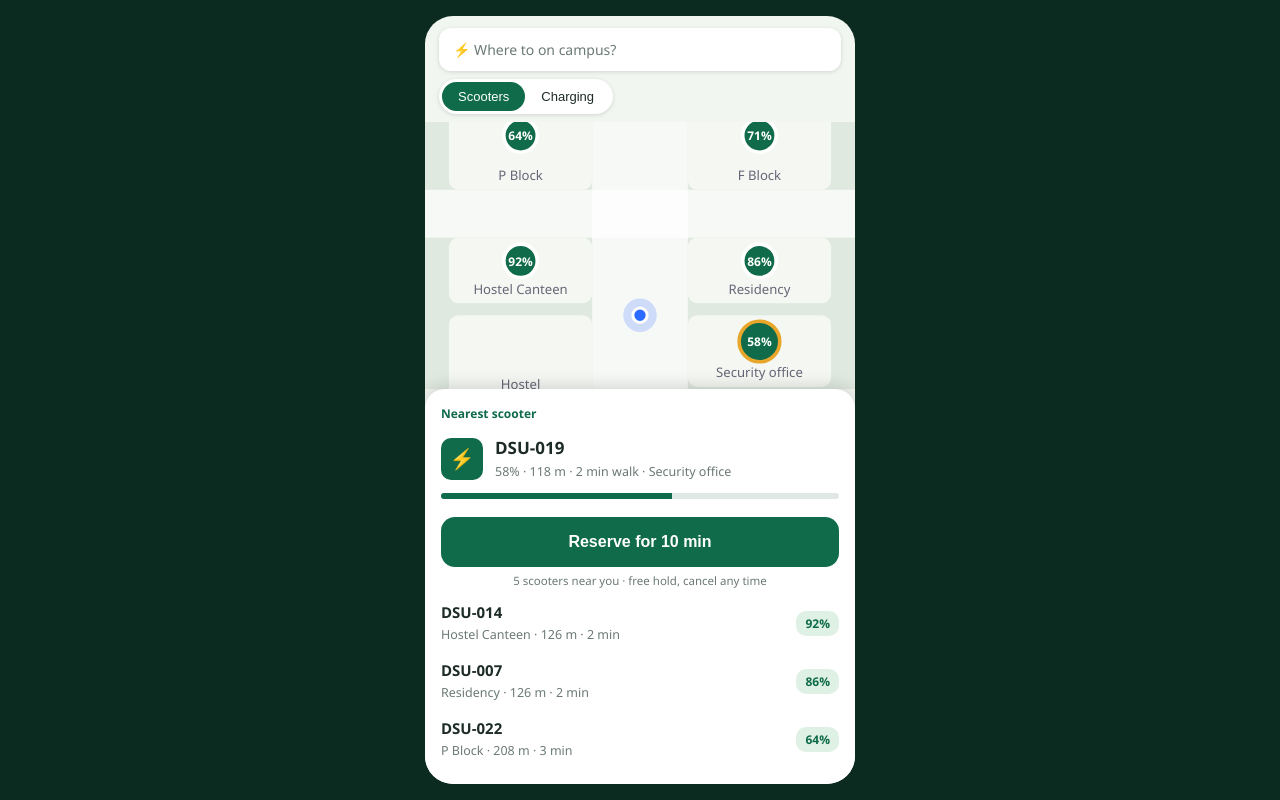
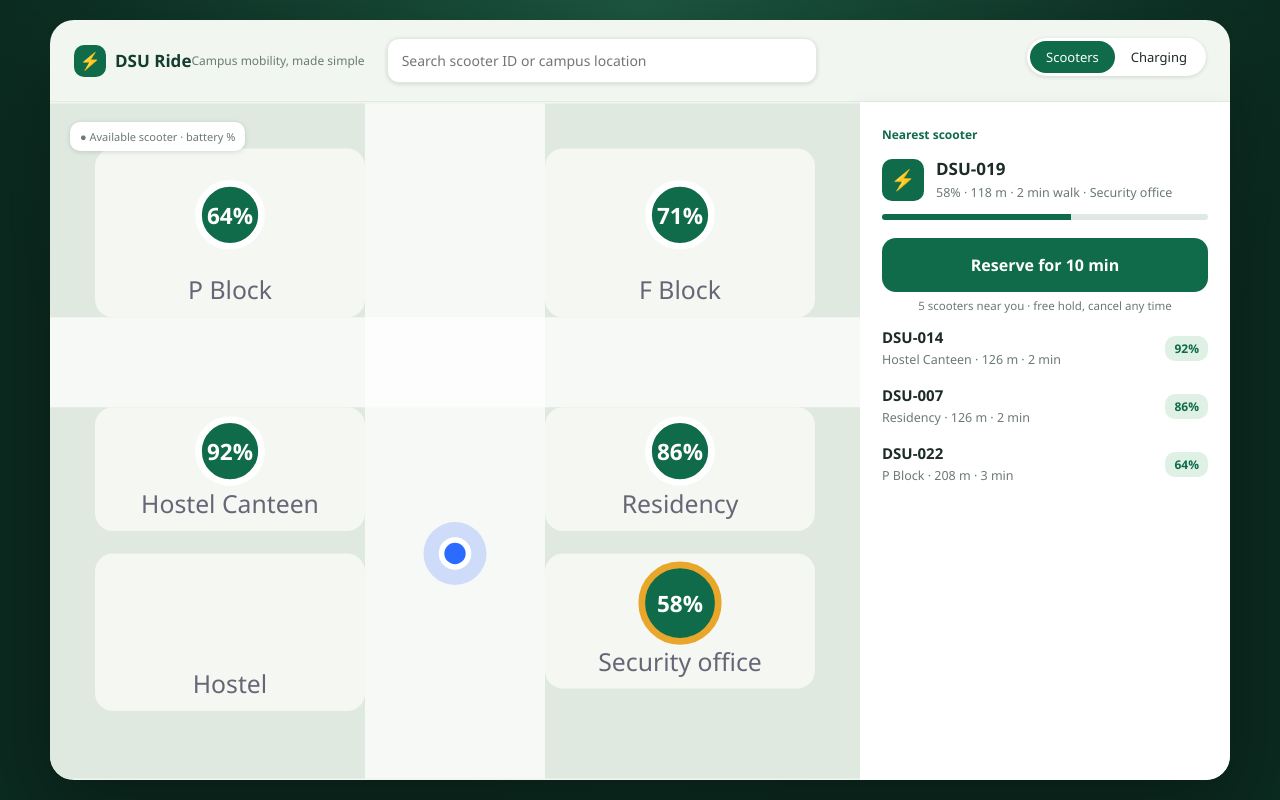
Before and after one commit to AakashR-exe/DSU-Ride-Concept-Demo, a plain HTML site: page dsu-ride-demo/index.html in a window 1280 px wide. Drawn offline with Linux system fonts and the light colour scheme.

Commit message:
Build responsive DSU Ride web app

```diff
--- a/dsu-ride-demo/index.html
+++ b/dsu-ride-demo/index.html
@@ -3,7 +3,8 @@
 <meta name="viewport" content="width=device-width,initial-scale=1,viewport-fit=cover">
 <meta name="theme-color" content="#123d2f">
 <link rel="manifest" href="manifest.webmanifest"><link rel="icon" href="icon.svg" type="image/svg+xml"><link rel="apple-touch-icon" href="icon.svg">
-<title>DSU Ride – Concept Demo</title>
+<meta name="description" content="Find, reserve, and ride shared electric scooters around the DSU campus.">
+<title>DSU Ride — Campus mobility</title>
 <style>
 :root{--g:#123d2f;--g2:#0f6b4a;--a:#e8a62a;--c:#f1f6f1;--ink:#1d2b26;--mute:#6b7a73;--r:#c0504a;--p:#ecc9bc}
 *{box-sizing:border-box;margin:0;-webkit-tap-highlight-color:transparent}
@@ -12,7 +13,8 @@ body{font-family:"Segoe UI",Roboto,system-ui,sans-serif;background:#0b2a20;color
 #app{width:100%;max-width:430px;height:100%;background:var(--c);position:relative;overflow:hidden;display:flex;flex-direction:column;padding-top:env(safe-area-inset-top)}
 @media(min-width:600px){#app{height:min(900px,96vh);margin:auto;border-radius:28px}}
 .top{padding:12px 14px 8px;display:flex;gap:8px;flex-direction:column}
-.search{background:#fff;border-radius:12px;padding:12px 14px;font-size:14px;color:var(--mute);box-shadow:0 1px 4px #0002}
+.search{width:100%;background:#fff;border:1px solid #e1e9e3;border-radius:12px;padding:12px 14px;font:inherit;font-size:14px;color:var(--ink);box-shadow:0 1px 4px #0002}
+.search:focus{outline:2px solid #75a88e;outline-offset:1px}
 .tabs{display:inline-flex;background:#fff;border-radius:20px;padding:3px;align-self:flex-start;box-shadow:0 1px 4px #0002}
 .tabs button{border:0;background:none;padding:7px 16px;border-radius:17px;font-size:13px;color:var(--ink)}
 .tabs .on{background:var(--g2);color:#fff}
@@ -55,6 +57,33 @@ input[type=range]{width:100%;accent-color:var(--a)}
 .done{padding:40px 22px;text-align:center}.done h1{font-family:Georgia,serif;font-weight:400;font-size:30px;margin:10px 0 18px;color:var(--g)}
 .done .stats{background:#fff;border-radius:14px;margin-bottom:16px;color:var(--ink)}.done .stats small{color:var(--mute)}
 .note{font-size:11.5px;color:var(--mute);text-align:center;padding:6px 10px}
+.brand{display:flex;align-items:center;gap:9px;color:var(--g);font-weight:800;font-size:17px;white-space:nowrap}
+.brandmark{width:32px;height:32px;border-radius:10px;background:var(--g2);color:#fff;display:grid;place-items:center}
+.home-heading{display:flex;justify-content:space-between;align-items:center}
+.home-heading small{color:var(--mute);font-size:12px}
+.map-wrap{position:relative;display:flex;flex:1;min-height:0}
+.map-key{position:absolute;left:12px;top:12px;background:#fff;border-radius:10px;padding:7px 10px;font-size:11px;color:var(--mute);box-shadow:0 1px 5px #0002}
+.empty{padding:20px 4px;color:var(--mute);font-size:14px;line-height:1.5}
+.empty b{display:block;color:var(--ink);margin-bottom:4px}
+button{font-family:inherit;cursor:pointer}
+.btn:focus-visible,.lnk:focus-visible,.tabs button:focus-visible,.row[onclick]:focus-visible{outline:3px solid #e8a62a;outline-offset:2px}
+@media(min-width:760px){
+ body{padding:20px;background:radial-gradient(ellipse at 50% 0%,#1d5942,#0b2a20 72%)}
+ #app{max-width:1180px;width:100%;height:min(900px,calc(100vh - 40px));min-height:620px;border-radius:24px;box-shadow:0 24px 80px #0005}
+ #app:not([data-page="home"]){max-width:520px}
+ #app[data-page="home"]{display:grid;grid-template-columns:minmax(0,1fr) 370px;grid-template-rows:auto minmax(0,1fr);padding-top:0}
+ #app[data-page="home"] .top{grid-column:1/-1;flex-direction:row;align-items:center;gap:22px;padding:18px 24px;border-bottom:1px solid #e2eae4}
+ #app[data-page="home"] .home-heading{min-width:260px}
+ #app[data-page="home"] .search{max-width:430px}
+ #app[data-page="home"] .tabs{margin-left:auto}
+ #app[data-page="home"] .map-wrap{grid-column:1;grid-row:2;min-height:0}
+ #app[data-page="home"] .sheet{grid-column:2;grid-row:2;border-radius:0 0 24px 0;padding:24px 22px;max-height:none;box-shadow:-5px 0 16px #0000000a}
+ #app[data-page="home"] .map-key{left:20px;top:20px}
+}
+@media(max-width:759px){
+ .home-heading small{display:none}
+ .map-key{top:8px;left:10px}
+}
 @keyframes pulse{50%{opacity:.35}}.blink{animation:pulse .5s 4}
 @media(prefers-reduced-motion:reduce){.blink{animation:none}}
 </style></head><body><div id="app"></div>
@@ -72,27 +101,29 @@ const CP=[
 ].map(c=>({...c,x:c.bx+c.bw/2,y:c.by+c.bh/2-8}));
 let SC=[{id:'DSU-014',b:92,at:'HC',st:'ok'},{id:'DSU-022',b:64,at:'P',st:'ok'},{id:'DSU-031',b:71,at:'F',st:'ok'},{id:'DSU-007',b:86,at:'R',st:'ok'},{id:'DSU-019',b:58,at:'S',st:'ok'}];
 const ZONES=[{n:'Main drive',cap:15},{n:'Pedestrian gate',cap:8},{n:'Courtyard / dining',cap:0}];
-const S={tab:'s',sel:null,ph:'home',left:600,scan:0,thr:12,zone:0,t:0,d:0,sid:null,park:null,fm:0,toast:''};
+const S={tab:'s',sel:null,ph:'home',left:600,scan:0,thr:12,zone:0,t:0,d:0,sid:null,park:null,fm:0,toast:'',query:''};
 const cp=id=>CP.find(c=>c.id==id), sc=id=>SC.find(s=>s.id==id);
 const dist=p=>Math.round(Math.hypot(p.x-ME.x,p.y-ME.y)*1.15), walk=m=>Math.max(1,Math.ceil(m/80));
 const avail=()=>SC.filter(s=>s.st=='ok'&&s.b>=20).map(s=>({...s,m:dist(cp(s.at))})).sort((a,b)=>a.m-b.m);
+const matches=(...values)=>!S.query.trim()||values.some(v=>String(v).toLowerCase().includes(S.query.trim().toLowerCase()));
+const esc=v=>String(v).replace(/[&<>"']/g,c=>({'&':'&amp;','<':'&lt;','>':'&gt;','"':'&quot;',"'":'&#39;'}[c]));
 const mmss=s=>String(Math.floor(s/60)).padStart(2,'0')+':'+String(Math.floor(s%60)).padStart(2,'0');
 function toast(m){S.toast=m;render();clearTimeout(toast.t);toast.t=setTimeout(()=>{S.toast='';render()},2400)}
 
 function map(mode,target){
- let h='<svg viewBox="0 0 360 300" class="map" preserveAspectRatio="xMidYMid slice"><rect width="360" height="300" fill="#dfe9df"/><rect x="140" width="80" height="300" fill="#fff" opacity=".75"/><rect y="95" width="360" height="40" fill="#fff" opacity=".75"/>';
+ let h='<svg viewBox="0 0 360 300" class="map" preserveAspectRatio="xMidYMid meet"><rect width="360" height="300" fill="#dfe9df"/><rect x="140" width="80" height="300" fill="#fff" opacity=".75"/><rect y="95" width="360" height="40" fill="#fff" opacity=".75"/>';
  CP.forEach(c=>h+=`<rect x="${c.bx}" y="${c.by}" width="${c.bw}" height="${c.bh}" rx="8" fill="#f4f7f2"/><text x="${c.bx+c.bw/2}" y="${c.by+c.bh-8}" text-anchor="middle" font-size="11" fill="#667">${c.n}</text>`);
  if(target){const t=cp(target),p=t.y>115?[[ME.x,ME.y],[180,t.y],[t.x,t.y]]:[[ME.x,ME.y],[180,115],[t.x,115],[t.x,t.y]];
   h+=`<polyline points="${p.map(q=>q.join(',')).join(' ')}" fill="none" stroke="#2b6bff" stroke-width="3" stroke-dasharray="2 7" stroke-linecap="round"/>`}
- if(mode=='s')avail().forEach(s=>{const c=cp(s.at),on=s.id==S.sel;h+=`<g onclick="pick('${s.id}')" style="cursor:pointer"><circle cx="${c.x}" cy="${c.y}" r="${on?17:14}" fill="#0f6b4a" stroke="${on?'#e8a62a':'#fff'}" stroke-width="3"/><text x="${c.x}" y="${c.y+4}" text-anchor="middle" font-size="10" font-weight="700" fill="#fff">${s.b}%</text></g>`});
- if(mode=='c')CP.forEach(c=>h+=`<g onclick="toast('${c.n}: ${c.f} of ${c.t} ports free')"><circle cx="${c.x}" cy="${c.y}" r="15" fill="#e8a62a" stroke="#fff" stroke-width="3"/><text x="${c.x}" y="${c.y+4}" text-anchor="middle" font-size="11" font-weight="700" fill="#1d1400">${c.f}</text></g>`);
+ if(mode=='s')avail().filter(s=>matches(s.id,cp(s.at).n)).forEach(s=>{const c=cp(s.at),on=s.id==S.sel;h+=`<g onclick="pick('${s.id}')" style="cursor:pointer"><circle cx="${c.x}" cy="${c.y}" r="${on?17:14}" fill="#0f6b4a" stroke="${on?'#e8a62a':'#fff'}" stroke-width="3"/><text x="${c.x}" y="${c.y+4}" text-anchor="middle" font-size="10" font-weight="700" fill="#fff">${s.b}%</text></g>`});
+ if(mode=='c')CP.filter(c=>matches(c.n)).forEach(c=>h+=`<g onclick="toast('${c.n}: ${c.f} of ${c.t} ports free')"><circle cx="${c.x}" cy="${c.y}" r="15" fill="#e8a62a" stroke="#fff" stroke-width="3"/><text x="${c.x}" y="${c.y+4}" text-anchor="middle" font-size="11" font-weight="700" fill="#1d1400">${c.f}</text></g>`);
  if(mode=='r'&&target){const c=cp(target);h+=`<g id="mk"><circle cx="${c.x}" cy="${c.y}" r="16" fill="#0f6b4a" stroke="#fff" stroke-width="3"/><text x="${c.x}" y="${c.y+4}" text-anchor="middle" font-size="10" font-weight="700" fill="#fff">${sc(S.sid).b}%</text></g>`}
  return h+`<circle cx="${ME.x}" cy="${ME.y}" r="14" fill="#2b6bff" opacity=".2"/><circle cx="${ME.x}" cy="${ME.y}" r="6" fill="#2b6bff" stroke="#fff" stroke-width="2.5"/></svg>`}
 
 function stepper(n){return`<div class="steps">${['Reserved','Scan QR','Ride','Park & lock'].map((x,i)=>`<div class="${i<n?'d':''}"><span>${i<n?'✓':i+1}</span>${x}</div>`).join('')}</div>`}
 
 function home(){
- const A=avail(); if(!S.sel||!A.find(a=>a.id==S.sel))S.sel=A[0]&&A[0].id;
+ const A=avail().filter(a=>matches(a.id,cp(a.at).n)); if(!S.sel||!A.find(a=>a.id==S.sel))S.sel=A[0]&&A[0].id;
  const cur=A.find(a=>a.id==S.sel);
  let sheet='';
  if(S.tab=='s'){
@@ -101,13 +132,13 @@ function home(){
   <div class="bar"><i style="width:${cur.b}%"></i></div>
   <button class="btn" onclick="reserve('${cur.id}')">Reserve for 10 min</button>
   <div class="note">${A.length} scooters near you · free hold, cancel any time</div>
-  ${A.filter(a=>a.id!=cur.id).slice(0,3).map(a=>`<div class="row" onclick="pick('${a.id}')"><div class="grow"><b style="font-size:15px">${a.id}</b><span class="sm">${cp(a.at).n} · ${a.m} m · ${walk(a.m)} min</span></div><span class="pill">${a.b}%</span></div>`).join('')}`
-  :`<div class="lbl">No scooters free</div><p class="sm">Every scooter is out or charging. Check the Charging tab for the next free dock.</p>`;
+  ${A.filter(a=>a.id!=cur.id).slice(0,3).map(a=>`<div class="row" role="button" tabindex="0" onclick="pick('${a.id}')" onkeydown="if(event.key==='Enter'||event.key===' '){event.preventDefault();pick('${a.id}')}"><div class="grow"><b style="font-size:15px">${a.id}</b><span class="sm">${cp(a.at).n} · ${a.m} m · ${walk(a.m)} min</span></div><span class="pill">${a.b}%</span></div>`).join('')}`
+  :`<div class="empty"><b>${S.query?'No scooters match your search':'No scooters free nearby'}</b>${S.query?'Try a scooter ID or campus location.':'Every scooter is out or charging. Check the Charging tab for available docks.'}</div>`;
  }else{
-  const N=CP.filter(c=>c.f>0).map(c=>({...c,m:dist(c)})).sort((a,b)=>a.m-b.m)[0];
-  sheet=`<div class="lbl">Charging points nearby</div>`+CP.map(c=>({...c,m:dist(c)})).sort((a,b)=>a.m-b.m).map(c=>`<div class="row"><div class="ico am">⚡</div><div class="grow"><b style="font-size:15px">${c.n}</b><span class="sm">${c.m} m · ${c.s}</span></div><span class="pill ${c.f==0?'f':c.f==1?'l':''}">${c.f==0?'Full':c.f+' free'}</span></div>`).join('')+`<button class="btn am" onclick="toast('Navigating to ${N.n} (demo)')">Navigate to ${N.n}</button>`}
- return`<div class="top"><div class="search">⚡ Where to on campus?</div><div class="tabs"><button class="${S.tab=='s'?'on':''}" onclick="S.tab='s';render()">Scooters</button><button class="${S.tab=='c'?'on':''}" onclick="S.tab='c';render()">Charging</button></div></div>
- ${map(S.tab,null)}<div class="sheet">${sheet}</div>`}
+  const points=CP.filter(c=>matches(c.n)).map(c=>({...c,m:dist(c)})).sort((a,b)=>a.m-b.m),N=points.find(c=>c.f>0);
+  sheet=`<div class="lbl">Charging points nearby</div>`+(points.length?points.map(c=>`<div class="row"><div class="ico am">⚡</div><div class="grow"><b style="font-size:15px">${c.n}</b><span class="sm">${c.m} m · ${c.s}</span></div><span class="pill ${c.f==0?'f':c.f==1?'l':''}">${c.f==0?'Full':c.f+' free'}</span></div>`).join(''):`<div class="empty"><b>No charging points match your search</b>Try a campus building name.</div>`)+(N?`<button class="btn am" onclick="toast('Navigating to ${N.n} (demo)')">Navigate to ${N.n}</button>`:'')}
+ return`<div class="top"><div class="home-heading"><div class="brand"><span class="brandmark">⚡</span>DSU Ride</div><small>Campus mobility, made simple</small></div><input id="campus-search" class="search" type="search" aria-label="Search scooters or campus locations" placeholder="Search scooter ID or campus location" autocomplete="off" value="${esc(S.query)}" oninput="S.query=this.value;render()"><div class="tabs" role="tablist" aria-label="Map view"><button type="button" role="tab" aria-selected="${S.tab=='s'}" class="${S.tab=='s'?'on':''}" onclick="S.tab='s';render()">Scooters</button><button type="button" role="tab" aria-selected="${S.tab=='c'}" class="${S.tab=='c'?'on':''}" onclick="S.tab='c';render()">Charging</button></div></div>
+ <div class="map-wrap">${map(S.tab,null)}<div class="map-key">${S.tab=='s'?'● Available scooter · battery %':'● Charging ports available'}</div></div><div class="sheet">${sheet}</div>`}
 
 function res(){const s=sc(S.sid),c=cp(s.at),m=dist(c);
  return`<div class="ban"><span>⚡ ${s.id} reserved</span><span id="tm">${mmss(S.left)}</span></div>${map('r',s.at)}
@@ -153,8 +184,11 @@ function doneScr(){const avg=S.t?(S.d/S.t*3.6):0;
  <button class="btn" style="margin-top:24px" onclick="S.ph='home';S.sel=null;render()">Back to map</button></div>`}
 
 function render(){
+ const searchFocused=document.activeElement&&document.activeElement.id=='campus-search',selection=searchFocused?document.activeElement.selectionStart:null;
  const v={home,res,scan,ride,park,done:doneScr}[S.ph]();
- $('#app').innerHTML=(S.toast?`<div class="toast">${S.toast}</div>`:'')+v;
+ $('#app').dataset.page=S.ph;
+ $('#app').innerHTML=(S.toast?`<div class="toast" role="status">${S.toast}</div>`:'')+v;
+ if(searchFocused){const input=$('#campus-search');if(input){input.focus();input.setSelectionRange(selection,selection)}}
  if(S.ph=='ride')upd();
 }
 function upd(){const z=ZONES[S.zone],sp=Math.min(S.thr,z.cap);
--- a/dsu-ride-demo/sw.js
+++ b/dsu-ride-demo/sw.js
@@ -1,4 +1,4 @@
-const C='dsu-ride-v1',F=['./','index.html','manifest.webmanifest','icon.svg'];
+const C='dsu-ride-v2',F=['./','index.html','manifest.webmanifest','icon.svg'];
 self.addEventListener('install',e=>e.waitUntil(caches.open(C).then(c=>c.addAll(F)).then(()=>self.skipWaiting())));
 self.addEventListener('activate',e=>e.waitUntil(caches.keys().then(k=>Promise.all(k.filter(x=>x!=C).map(x=>caches.delete(x)))).then(()=>self.clients.claim())));
 self.addEventListener('fetch',e=>e.respondWith(caches.match(e.request).then(r=>r||fetch(e.request))));
```
Also changed, not shown: dsu-ride-demo/README.md, dsu-ride-demo/manifest.webmanifest.
